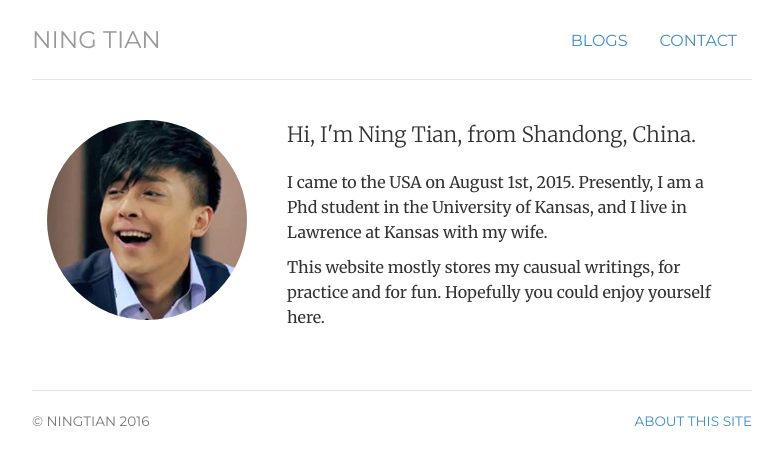
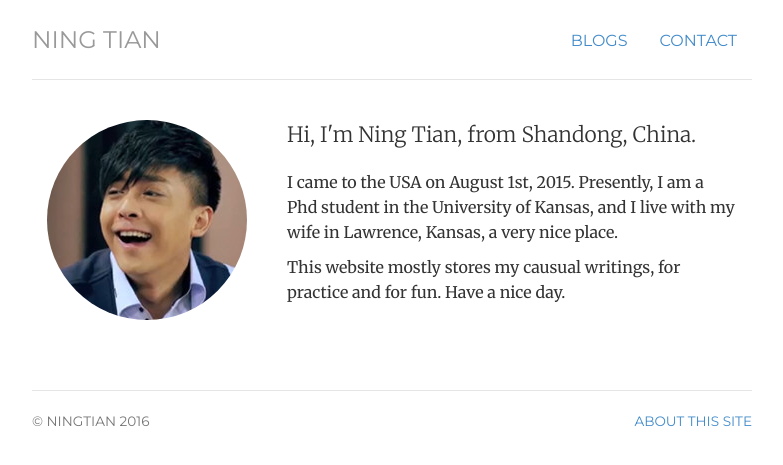
Before and after one commit to ningtian/ningtian.github.io, a Jekyll site: the page built from index.html, in a window 1280 px wide. Shown: the top 465 px of the page, without its empty margins (248-1031 px from the left). Built offline with Jekyll 4.4.1, drawn with Linux system fonts in a browser that asks for light colours.

Commit message:
Update index.html

```diff
--- a/index.html
+++ b/index.html
@@ -19,10 +19,10 @@ description: Ning Tian is a phd student living and working in Lawrence.
 
 	<p class="lead">Hi, I'm <span itemprop="name">Ning Tian, from Shandong, China. </span></p>
 
-	<p> I came to the USA on August 1st, 2015. Presently, I am a Phd student in the University of Kansas, and I live in Lawrence at Kansas with my wife.
+	<p> I came to the USA on August 1st, 2015. Presently, I am a Phd student in the University of Kansas, and I live with my wife in Lawrence, Kansas, a very nice place.
 
 
-        <p>This website mostly stores my causual writings, for practice and for fun. Hopefully you could enjoy yourself here. </p>
+        <p>This website mostly stores my causual writings, for practice and for fun. Have a nice day. </p>
 
 	</div>
 </div>
```
